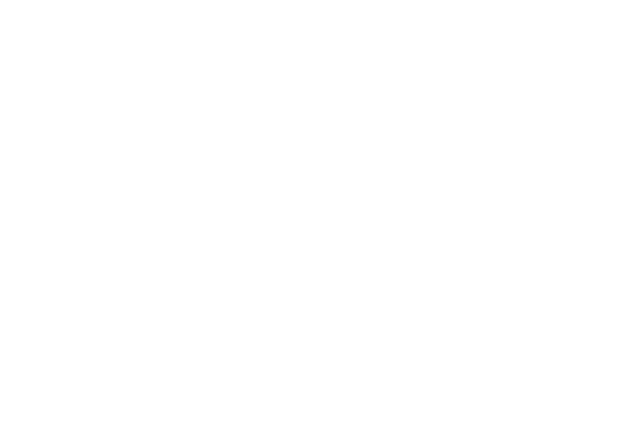
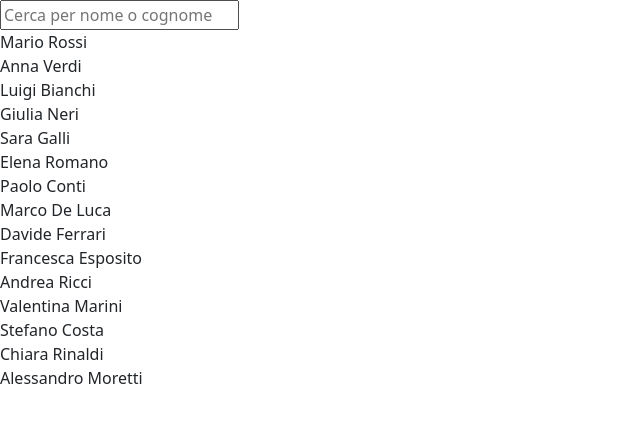
Before and after one commit to matteovecchio04/BooRoad, a React (Vite) app: page / in a window 1280 px wide. Shown: the top 422 px of the page, without its empty margins (0-640 px from the left). Built offline with nearby package versions, Linux system fonts and the light colour scheme.

Commit message:
add search input and display filtered users by name or surname

```diff
--- a/src/App.jsx
+++ b/src/App.jsx
@@ -203,12 +203,25 @@
 
   // filter users
   const filteredUsers = viaggiatori.filter(user =>
-    `${user.nome} ${user.cognome}`.toLowerCase()
+    user.nome.toLowerCase().includes(search.toLowerCase()) || user.cognome.toLowerCase().includes(search.toLowerCase())
   )
 
   return (
     <>
+      <input
+        type="text"
+        placeholder="Cerca per nome o cognome"
+        value={search}
+        onChange={(e) => setSearch(e.target.value)}
+      />
 
+      <ul className='list-unstyled'>
+        {filteredUsers.map(traveler => (
+          <li key={traveler.id}>
+            {traveler.nome} {traveler.cognome}
+          </li>
+        ))}
+      </ul>
     </>
   )
 }
```
